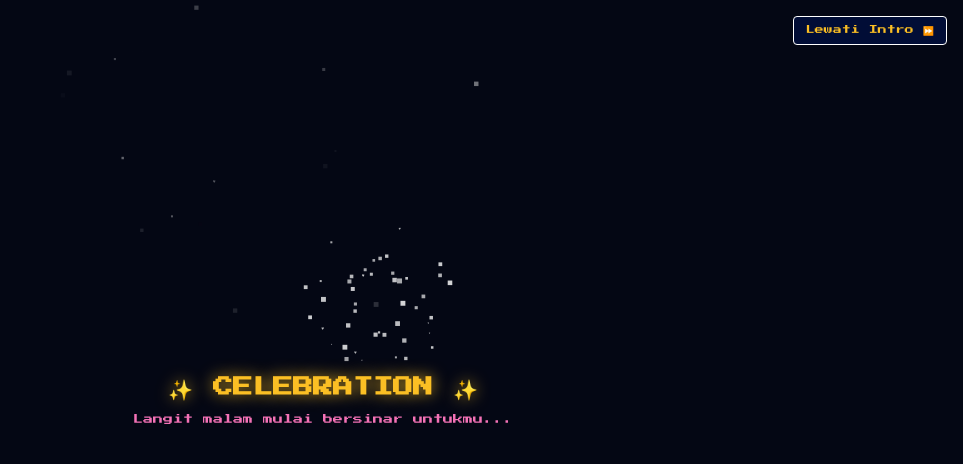
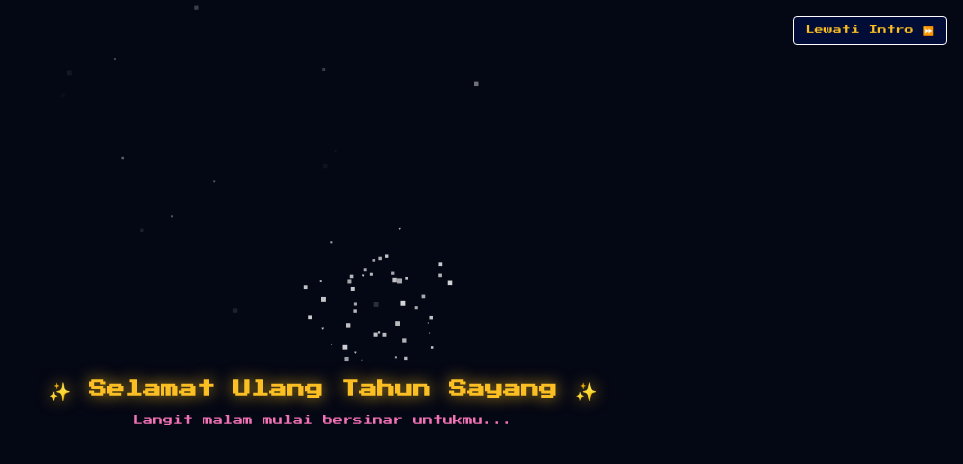
Before and after one commit to rafai123/Uddy-s-Birthday, a React (Vite) app: page / in a window 1280 px wide. Shown: the top 464 px of the page, without its empty margins (317-1280 px from the left). Built offline with nearby package versions, Linux system fonts and the light colour scheme; the HTML template or start-up script is replaced by a standard one.

Commit message:
feat: change celebration heading to 'Selamat Ulang Tahun Sayang'

```diff
--- a/src/components/OpeningCinematic.jsx
+++ b/src/components/OpeningCinematic.jsx
@@ -205,9 +205,16 @@ export function OpeningCinematic({ onComplete }) {
 
       {/* 02. Fireworks Celebration */}
       {step === 2 && (
-        <div style={{ position: 'relative', zIndex: 10, textAlign: 'center' }}>
-          <h2 style={{ fontFamily: 'var(--font-retro)', fontSize: 20, color: '#fbbf24', marginBottom: 12, textShadow: '0 0 16px rgba(251,191,36,0.8)' }}>
-            ✨ CELEBRATION ✨
+        <div style={{ position: 'relative', zIndex: 10, textAlign: 'center', padding: '0 16px' }}>
+          <h2 style={{
+            fontFamily: 'var(--font-retro)',
+            fontSize: 'clamp(12px, 4vw, 18px)',
+            color: '#fbbf24',
+            marginBottom: 12,
+            lineHeight: 1.5,
+            textShadow: '0 0 16px rgba(251,191,36,0.8)'
+          }}>
+            ✨ Selamat Ulang Tahun Sayang ✨
           </h2>
           <p style={{ fontFamily: 'var(--font-retro)', fontSize: 10, color: '#f472b6' }}>
             Langit malam mulai bersinar untukmu...
```
